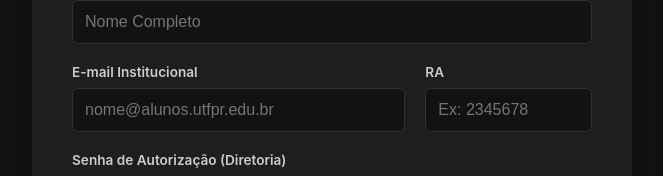
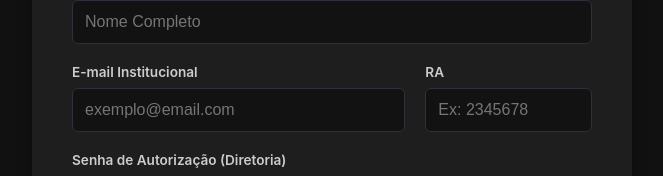
Before and after one commit to RaphaelFeijoSalles/sistemaCasis, a React (Vite) app in the folder frontend/: page / in a window 1280 px wide. Both pictures are taken after a click on the button "Participante Único". Shown: the part 404-580 px from the top of the page, without its empty margins (308-971 px from the left). Built offline with nearby package versions, Linux system fonts and the light colour scheme.

Commit message:
refactor: retirando exigência de e-mail em emissão unitária ser de domínio da UTFPR

```diff
--- a/frontend/src/components/CertificadoForm.jsx
+++ b/frontend/src/components/CertificadoForm.jsx
@@ -73,11 +73,9 @@ export default function CertificadoForm({
                                 type="email"
                                 name="emailParticipante"
                                 required
-                                placeholder="nome@alunos.utfpr.edu.br"
+                                placeholder="exemplo@email.com"
                                 value={formData.emailParticipante}
                                 onChange={handleInputChange}
-                                pattern=".+@alunos\.utfpr\.edu\.br"
-                                title="O e-mail deve ser do domínio @alunos.utfpr.edu.br"
                             />
                         </div>
                         <div className="form-group" style={{ flex: 1 }}>
```
